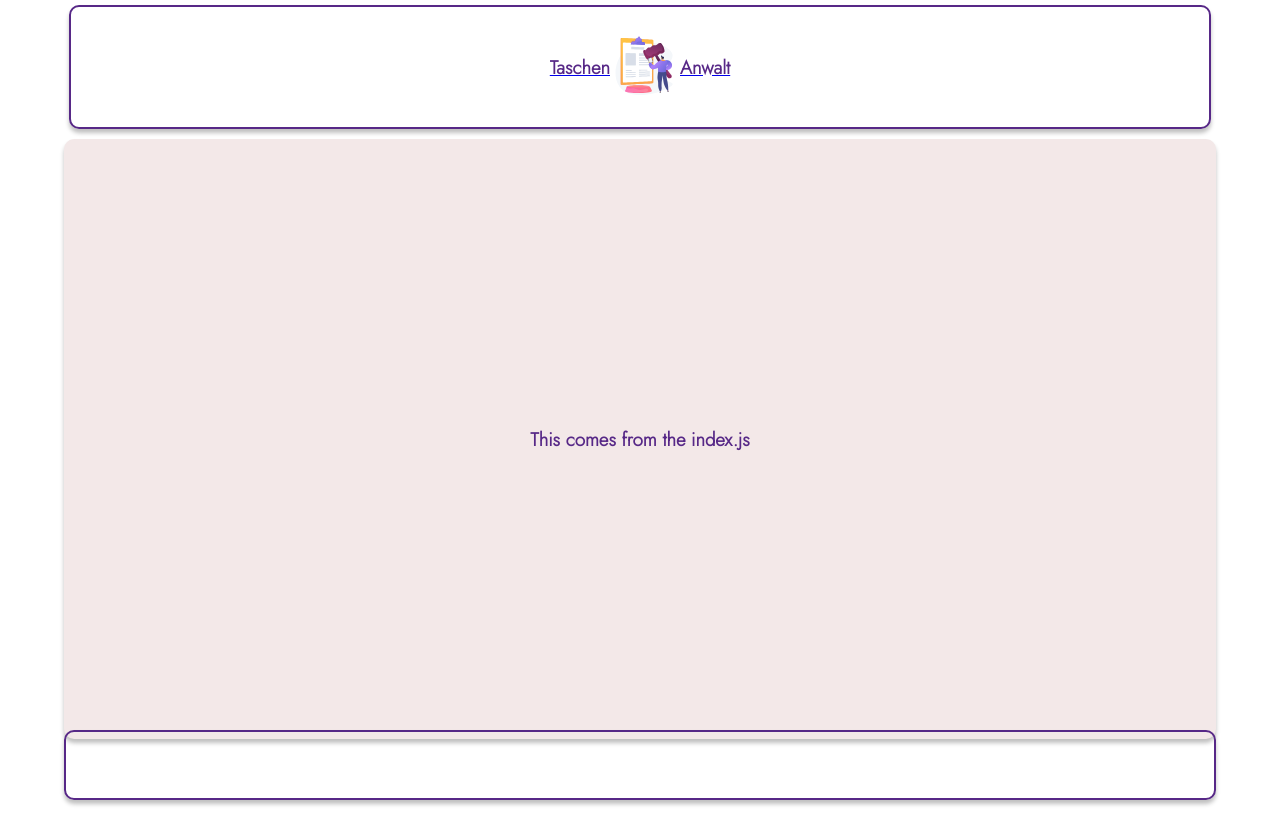
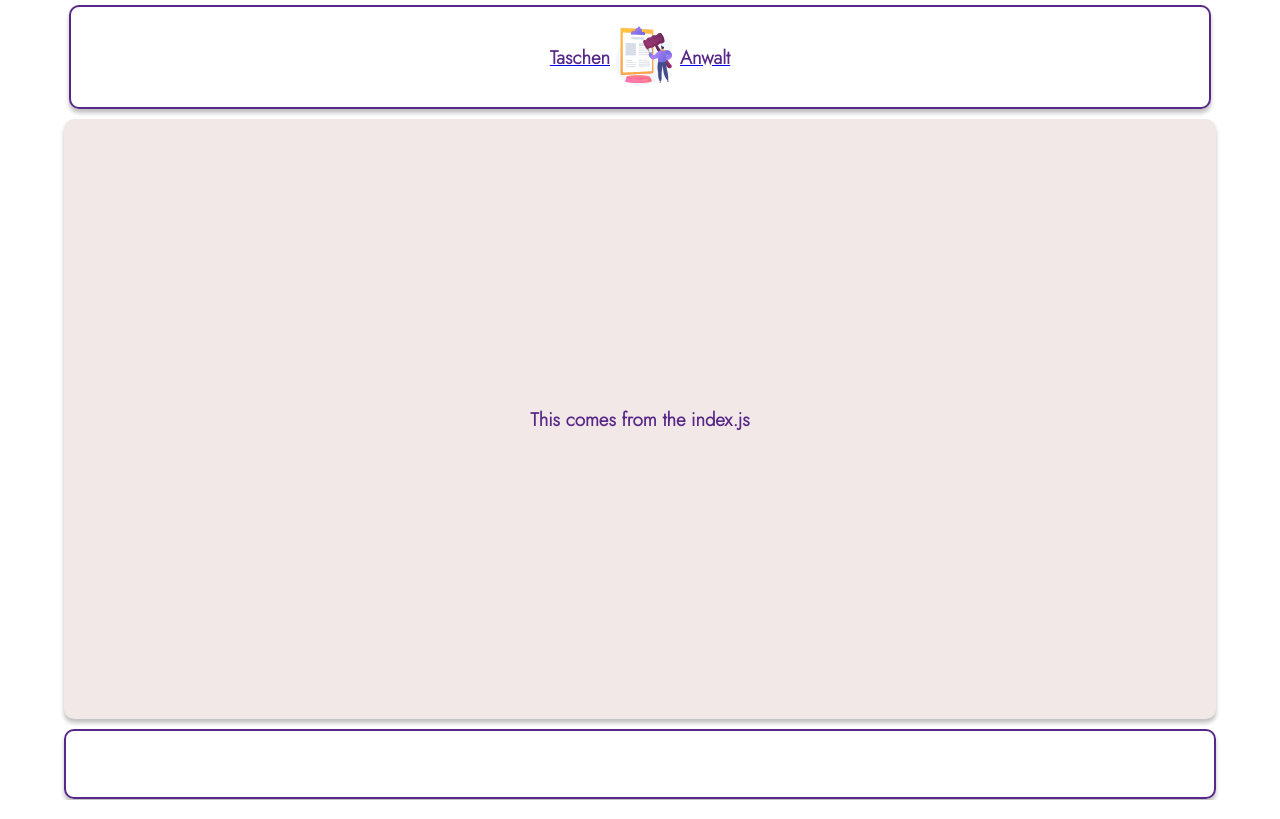
Before and after one commit to actyralf/test-lottie, a Next.js app: page / in a window 1280 px wide. Built offline with nearby package versions, Linux system fonts and the light colour scheme; some icons are missing.

Commit message:
add a11y title to nav

```diff
--- a/components/Header.js
+++ b/components/Header.js
@@ -29,7 +29,7 @@ export default function Header() {
 
 const AnimationContainer = styled.section`
   width: 70px;
-  height: 100px;
+  height: 90px;
 `;
 
 const StyledHeader = styled.div`
@@ -37,7 +37,7 @@ const StyledHeader = styled.div`
   justify-content: center;
   align-items: center;
   border: solid #572887 2px;
-  padding: 10px;
+  padding: 5px;
   border-radius: 10px;
   box-shadow: 0px 4px 4px rgba(0, 0, 0, 0.25);
   margin: 5px;
--- a/components/Navigation.js
+++ b/components/Navigation.js
@@ -6,9 +6,9 @@ import Link from "next/link";
 export default function Navigation() {
   return (
     <StyledNav>
-      <Link href="/"><Icon icon={homeRounded} color="#572887" width="45px" /></Link>
-      <Link href="/bookmarks"><Icon icon="mdi:bookmark-multiple" color="#572887" width="40px" /></Link>
-      <Link href="/map"><Icon icon="mdi:map-marker-multiple" color="#572887" width="40px" /></Link>
+      <Link href="/"><Icon icon={homeRounded} color="#572887" width="45px" title="Home" /></Link>
+      <Link href="/bookmarks"><Icon icon="mdi:bookmark-multiple" color="#572887" width="40px" title="Bookmarks"/></Link>
+      <Link href="/map"><Icon icon="mdi:map-marker-multiple" color="#572887" width="40px" title="Map" /></Link>
     </StyledNav>
   );
 }
--- a/next.config.js
+++ b/next.config.js
@@ -1,6 +1,6 @@
 /** @type {import('next').NextConfig} */
 const nextConfig = {
-  reactStrictMode: true,
+  reactStrictMode: false,
   compiler: {
     styledComponents: true,
   },
```
Also changed, not shown: components/Main.js (deleted, +0 -32 lines). Lines whose indentation alone changed are shown as unchanged.
